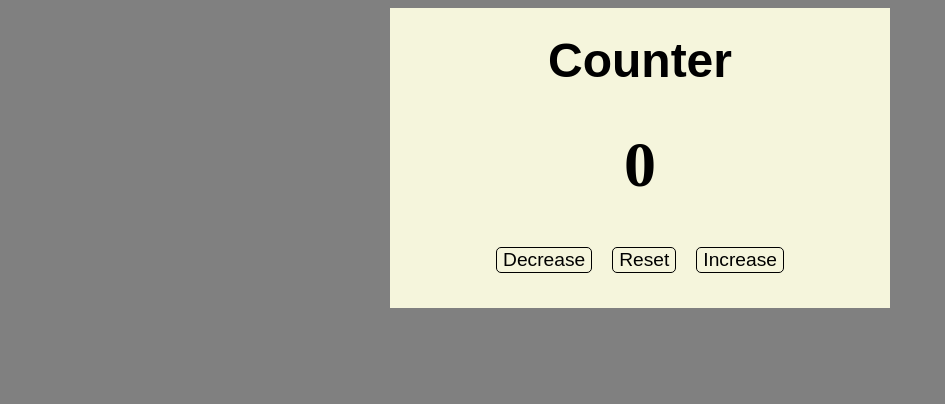
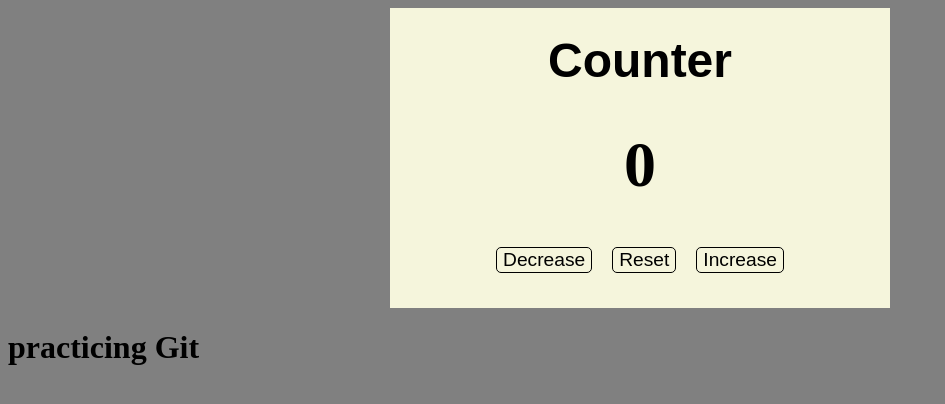
Before and after one commit to nkcelll/Counter-, a plain HTML site: page index.html in a window 1280 px wide. Shown: the whole page, without its empty margins (0-945 px from the left). Drawn offline with Linux system fonts and the light colour scheme.

Commit message:
Version 2 GitHub

```diff
--- a/index.html
+++ b/index.html
@@ -20,6 +20,8 @@
         </div>
     </div>
 
+    <h1>practicing Git</h1>
+
 <script src="./scripts/app.js" type="module"></script>
 </body>
 </html>
--- a/scripts/app.js
+++ b/scripts/app.js
@@ -46,3 +46,5 @@ function display() {
 
 }
 display()
+
+console.log('git practicing')
```
